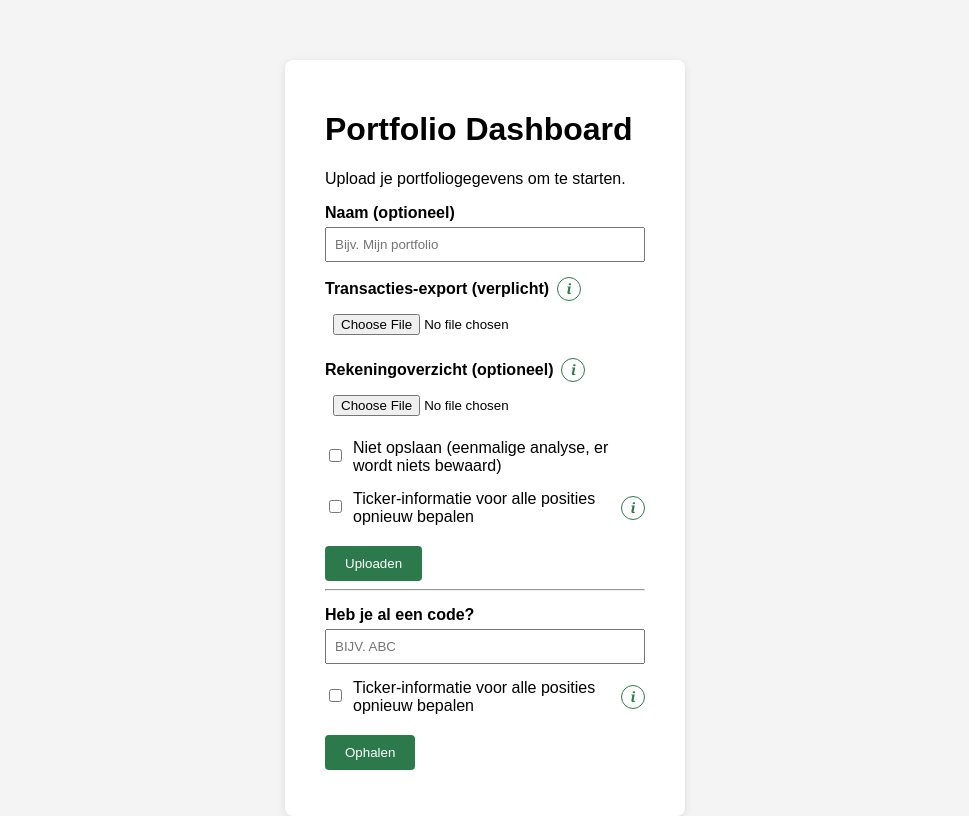
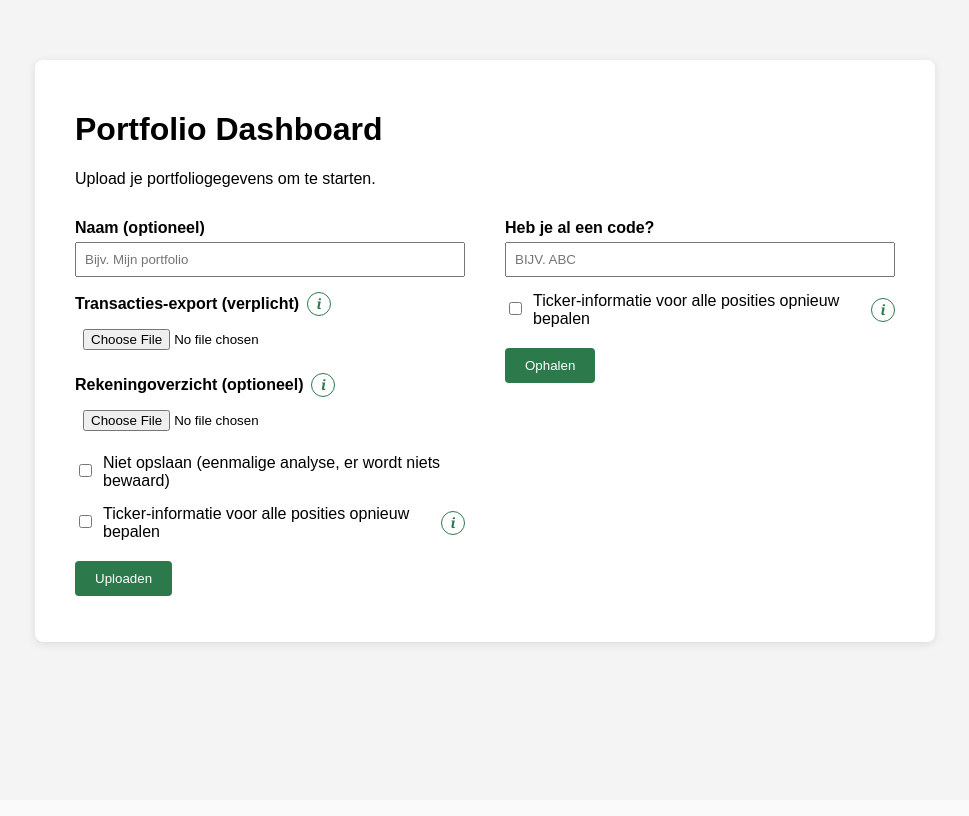
Before and after one commit to lobkest/portfolioTracker, a Flask app: page / in a window 1280 px wide. Shown: the whole page, without its empty margins (155-1124 px from the left). After the commit the page ends 647 px from the top, so only its background shows below. Run offline with Flask 3, Linux system fonts and the light colour scheme; some libraries are stand-ins or nearby versions.

Commit message:
small changes

```diff
--- a/static/css/style.css
+++ b/static/css/style.css
@@ -63,6 +63,21 @@ body {
     box-shadow: 0 2px 8px rgba(0,0,0,0.1);
     max-width: 400px;
     width: 100%;
+}
+
+.startContainer {
+    max-width: 900px;
+}
+
+/* Desktop: upload en code naast elkaar; de scheidingslijn tussen de twee formulieren is dan overbodig. */
+.startFormulieren {
+    display: grid;
+    grid-template-columns: 1fr 1fr;
+    gap: 40px;
+}
+
+.startFormulieren hr {
+    display: none;
 }
 
 .dashboard {
@@ -980,6 +995,22 @@ body {
         border-radius: 0;
     }
 
+    /* Onder elkaar, met het code-formulier bovenaan. */
+    .startFormulieren {
+        display: flex;
+        flex-direction: column;
+        gap: 0;
+    }
+
+    .startFormulieren hr {
+        display: block;
+        width: 100%;
+    }
+
+    #codeForm {
+        order: -1;
+    }
+
     .dashboard {
         flex-direction: column;
         width: 100%;
--- a/templates/start.html
+++ b/templates/start.html
@@ -1,11 +1,12 @@
 {% extends "basis.html" %}
 
 {% block inhoud %}
-    <div class="container">
+    <div class="container startContainer">
         <h1>Portfolio Dashboard</h1>
         <p>Upload je portfoliogegevens om te starten.</p>
         <p id="startMelding" role="status" style="font-weight: bold;"></p>
 
+        <div class="startFormulieren">
         <form id="uploadForm">
             <label for="naam">Naam (optioneel)</label>
             <input type="text" id="naam" name="naam" placeholder="Bijv. Mijn portfolio">
@@ -53,6 +54,7 @@
 
             <button type="submit">Ophalen</button>
         </form>
+        </div>
 
         <p id="errorMsg" style="color: #9C0006;"></p>
     </div>
```
